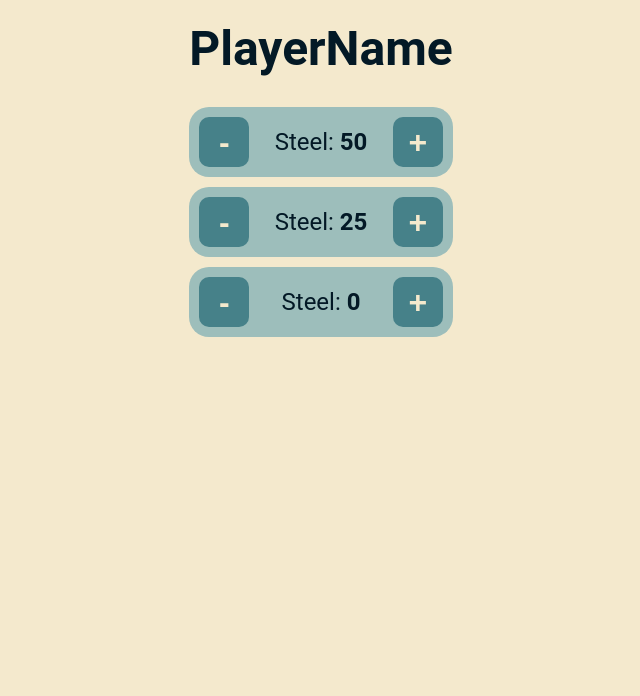
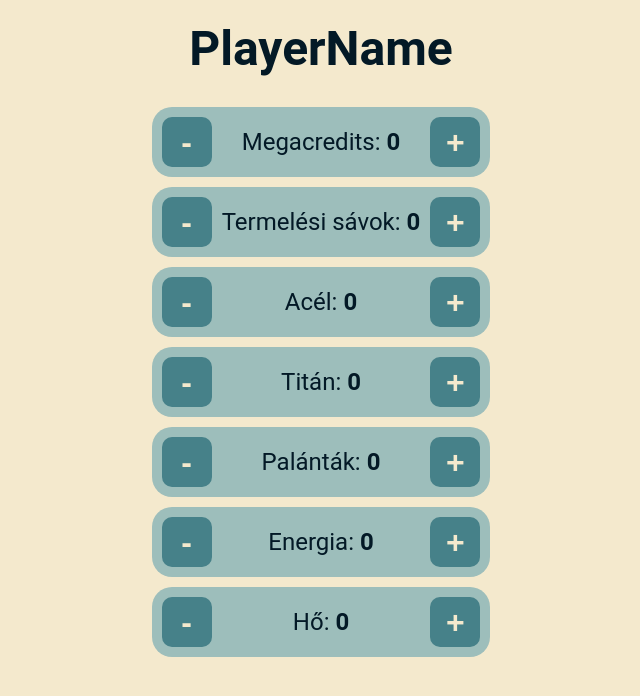
Before and after one commit to Hunor64/TerraformMars, a React (Vite) app: page / in a window 1280 px wide. Shown: the top 696 px of the page, without its empty margins (319-959 px from the left). Built offline with nearby package versions, Linux system fonts and the light colour scheme; the HTML template or start-up script is replaced by a standard one.

Commit message:
All resourced added

```diff
--- a/src/App.tsx
+++ b/src/App.tsx
@@ -2,13 +2,18 @@ import PlayerName from "./Components/PlayerName/PlayerName"
 import Resource from "./Components/Resource/Resource"
 
 const App = () => {
+
   return (
     <div className="container">
       <PlayerName/>
 
-      <Resource name="Steel" amount={50}/>
-      <Resource name="Steel" amount={25}/>
-      <Resource name="Steel" amount={0}/>
+      <Resource name="Megacredits" amount={0}/>
+      <Resource name="Termelési sávok" amount={0}/>
+      <Resource name="Acél" amount={0}/>
+      <Resource name="Titán" amount={0}/>
+      <Resource name="Palánták" amount={0}/>
+      <Resource name="Energia" amount={0}/>
+      <Resource name="Hő" amount={0}/>
     </div>
   )
 }
--- a/src/index.css
+++ b/src/index.css
@@ -79,3 +79,7 @@ body {
   justify-content: center;
   align-items: center;
 }
+
+.buttonContainer p {
+  margin: 10px;
+}
```
